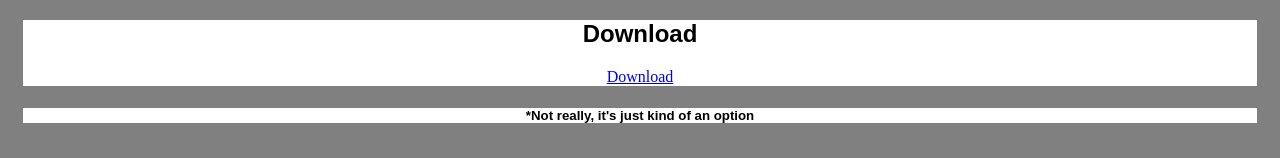
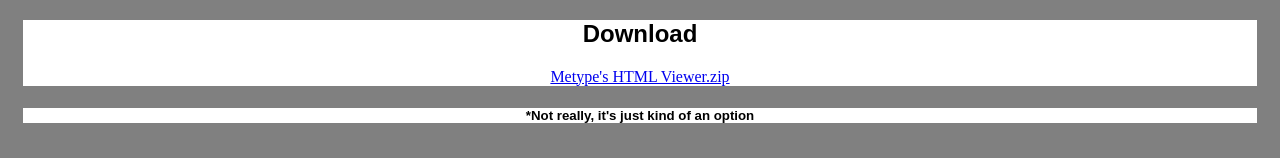
Before and after one commit to metype/HTML-Viewer, a plain HTML site: page index.html in a window 1280 px wide. Shown: the part 493-651 px from the top of the page. Drawn offline with Linux system fonts and the light colour scheme.

Commit message:
Update index.html

```diff
--- a/index.html
+++ b/index.html
@@ -74,7 +74,7 @@ It's just hidden to all who don't look.
 <div>
   <h2>Download</h2>
  <a href="https://github.com/metype/HTML-Viewer/raw/master/Metype's%20HTML%20Viewer.zip" download>
-   <p>Download</p>
+   <p>Metype's HTML Viewer.zip</p>
 </a>
 </div>
 
```
